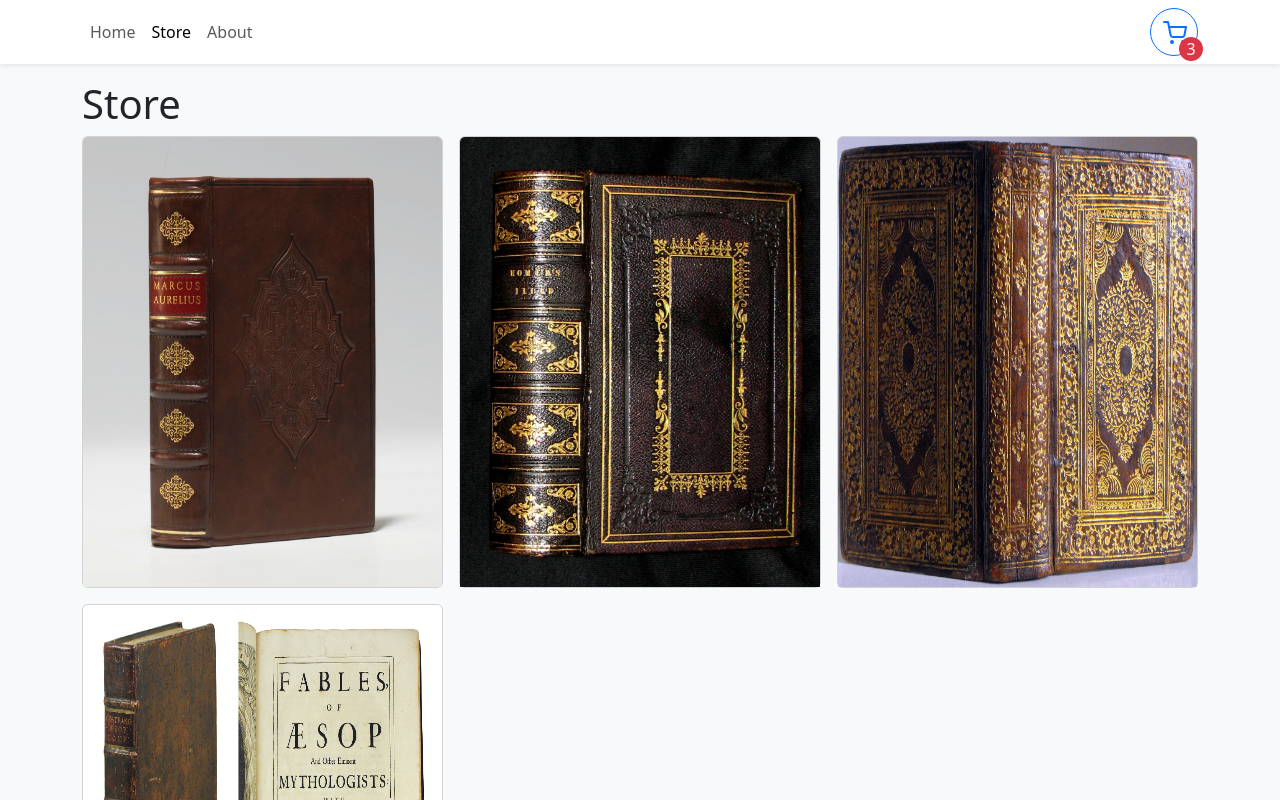
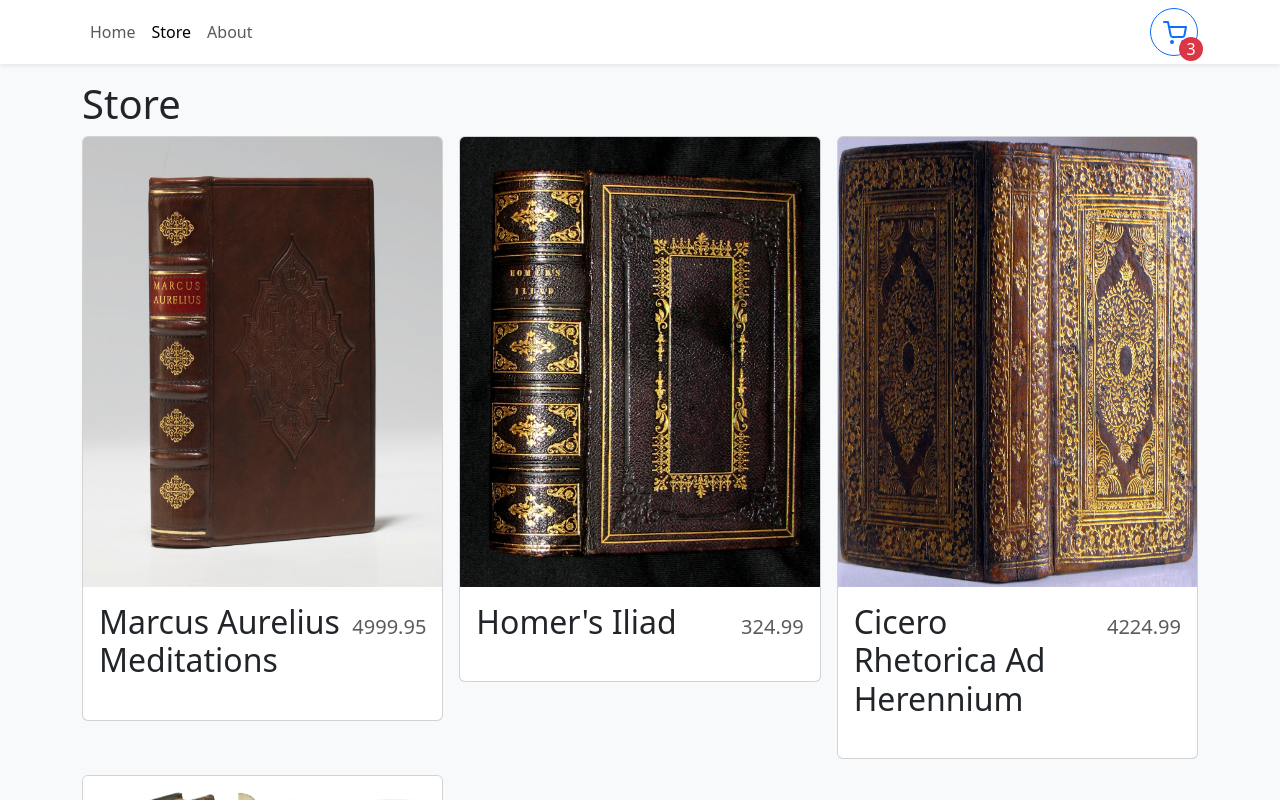
Before and after one commit to rbsavary/bens-books, a React (Vite) app: page /store in a window 1280 px wide. Shown: the top 800 px of the page. Built offline with nearby package versions, Linux system fonts and the light colour scheme.

Commit message:
Add card title

```diff
--- a/src/components/StoreItem.tsx
+++ b/src/components/StoreItem.tsx
@@ -15,6 +15,12 @@
                 height="450px"
                 style={{ objectFit: "fill" }}
             />
+            <Card.Body className="d-flex flex-column">
+                <Card.Title className="d-flex justify-content-between align-items-baseline mb-4">
+                    <span className="fs-2">{name}</span>
+                    <span className="ms-2 text-muted">{price}</span>
+                </Card.Title>
+            </Card.Body>
         </Card>
     )
 }
```
